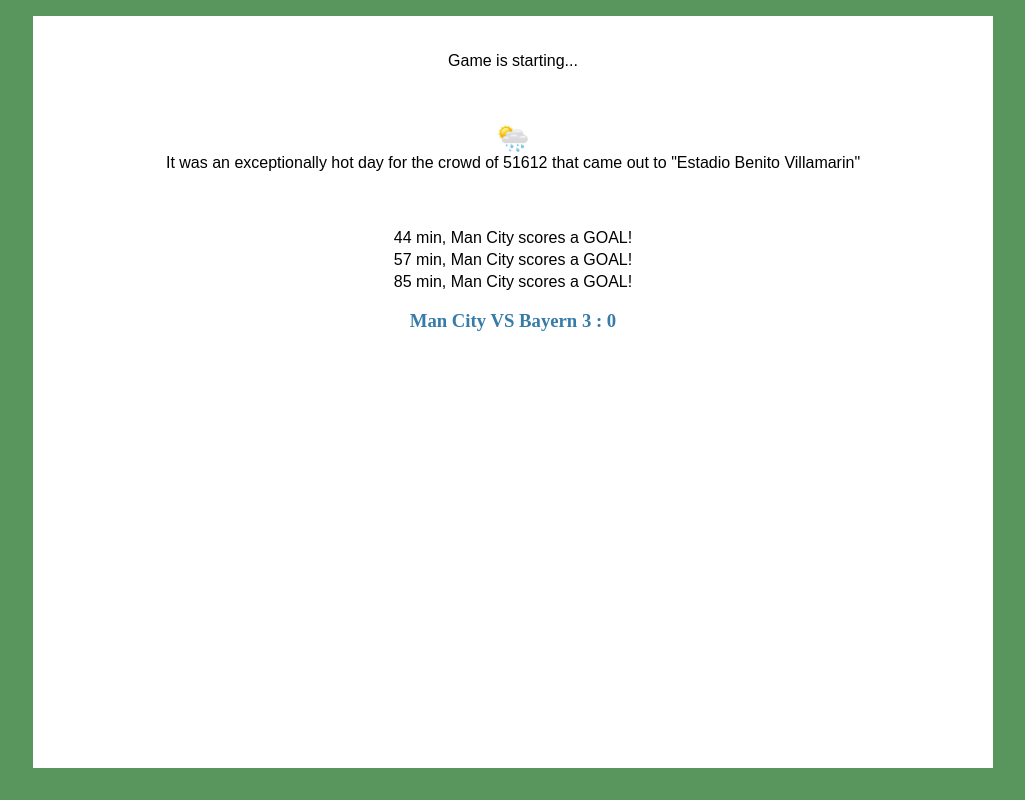
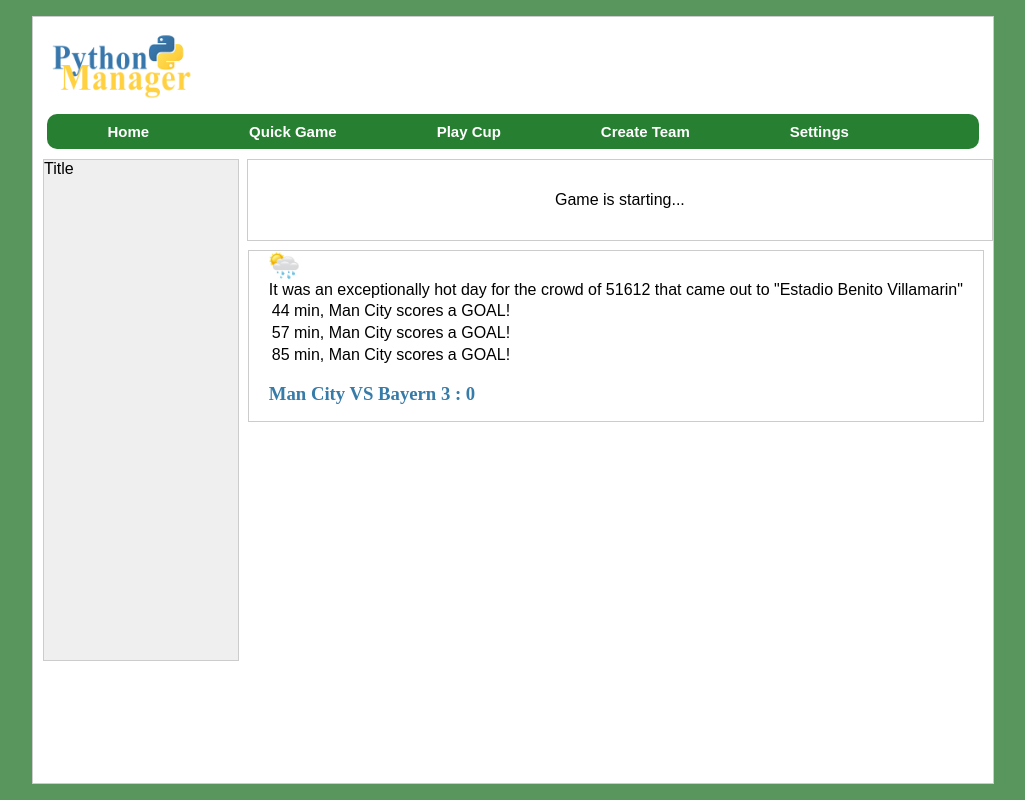
Before and after one commit to kalinpetrovbg/Flask-Football-Manager, a Flask app: page / in a window 1280 px wide. Shown: the whole page, without its empty margins (127-1152 px from the left). Run offline with Flask 2, Linux system fonts and the light colour scheme.

Commit message:
created navigation and some main pannels

```diff
--- a/static/styles.css
+++ b/static/styles.css
@@ -8,6 +8,7 @@ body {
   max-width: 960px;
   margin: 0 auto;
   background: white;
+  border: 1px #ccc solid;
 }
 
 h1, h2, h3, h4, h5, h6 {
@@ -132,3 +133,81 @@ input[type=submit] {
   align-self: start;
   min-width: 10em;
 }
+
+.logo {
+    margin: 15px;
+
+}
+
+.menu {
+    height: 35;
+    background-color: #277f31;
+    color: #fff;
+    border-radius: 10px;
+    width: 97%;
+    margin-left: 1.5%;
+}
+
+.menu>div {
+    padding-left: 50px;
+    padding-right:40px;
+    position: relative;
+    cursor: pointer;
+    float: left;
+    line-height: 35px;
+    font-size: 15px;
+    font-weight: 700;
+    letter-spacing: 0;
+    margin: 0 0 0 10px;
+    height: 35px;
+    background: inherit;
+    }
+
+.top-content {
+    height: 100px;
+}
+
+.nav {
+    display: grid;
+    margin-top: 10px;
+    margin-left:10px;
+    background-color: #efefef;
+    height: 500px;
+    width: 25%;
+    border: 1px #ccc solid;
+}
+
+
+
+.flex {
+    display: flex;
+    width: 100%;
+}
+
+.top {
+    display: grid;
+    height:80px;
+    border: 1px #ccc solid;
+    margin-top: 10px;
+    width: 96%;
+    margin-left: 8px;
+}
+
+
+
+.sub-top {
+    display: grid;
+    justify-content: center;
+    height: 80px;
+    width: 100%;
+    align-content: space-around;
+
+}
+
+.center-content {
+    display: grid;
+    border: 1px #ccc solid;
+    margin-top:10px;
+    width: 96%;
+    padding-left: 20px;
+}
--- a/templates/index.html
+++ b/templates/index.html
@@ -6,22 +6,43 @@
 
 <body>
 
+<div class="top-content">
+    <div class="logo">
+        <img width="150px" alt="logo" src="{{url_for('static', filename='images/logo.png')}}"/>
+    </div>
 
-<center>
-<br><br>
+    <div class="menu">
+
+        <div>Home</div>
+        <div>Quick Game</div>
+        <div>Play Cup</div>
+        <div>Create Team</div>
+        <div>Settings</div>
+
+    </div>
+
+</div>
+
+<div class="flex">
+
+    <div class="nav">
+        <div class="nav-title">Title</div>
+    </div>
+
+    <div class="top">
+
+        <div class="sub-top">
             {{ content }}
-<br><br><br><br>
+        </div>
 
-    <img width="30px" src="{{url_for('static', filename='images/rainy.png')}}" />
+        <div class="center-content">
+            <img width="30px" alt="weather" src="{{url_for('static', filename='images/rainy.png')}}"/>
             <div>
                 {{ welcome }}
             </div>
 
 
-<br><br><br>
             <table>
-
-
                 {% for min, team in scorers.items() %}
                 <tr>
                     <td>
@@ -33,11 +54,16 @@
             </table>
 
 
-
             <h3>
                 {{ home.name }} VS {{ away.name }}
                 {{ score[home.name] }} : {{ score[away.name] }}
             </h3>
-</center>
+
+        </div>
+    </div>
+
+</div>
+
+
 </body>
 </html>
```
Also changed, not shown: static/images/logo.png (added). Lines whose indentation alone changed are shown as unchanged.
